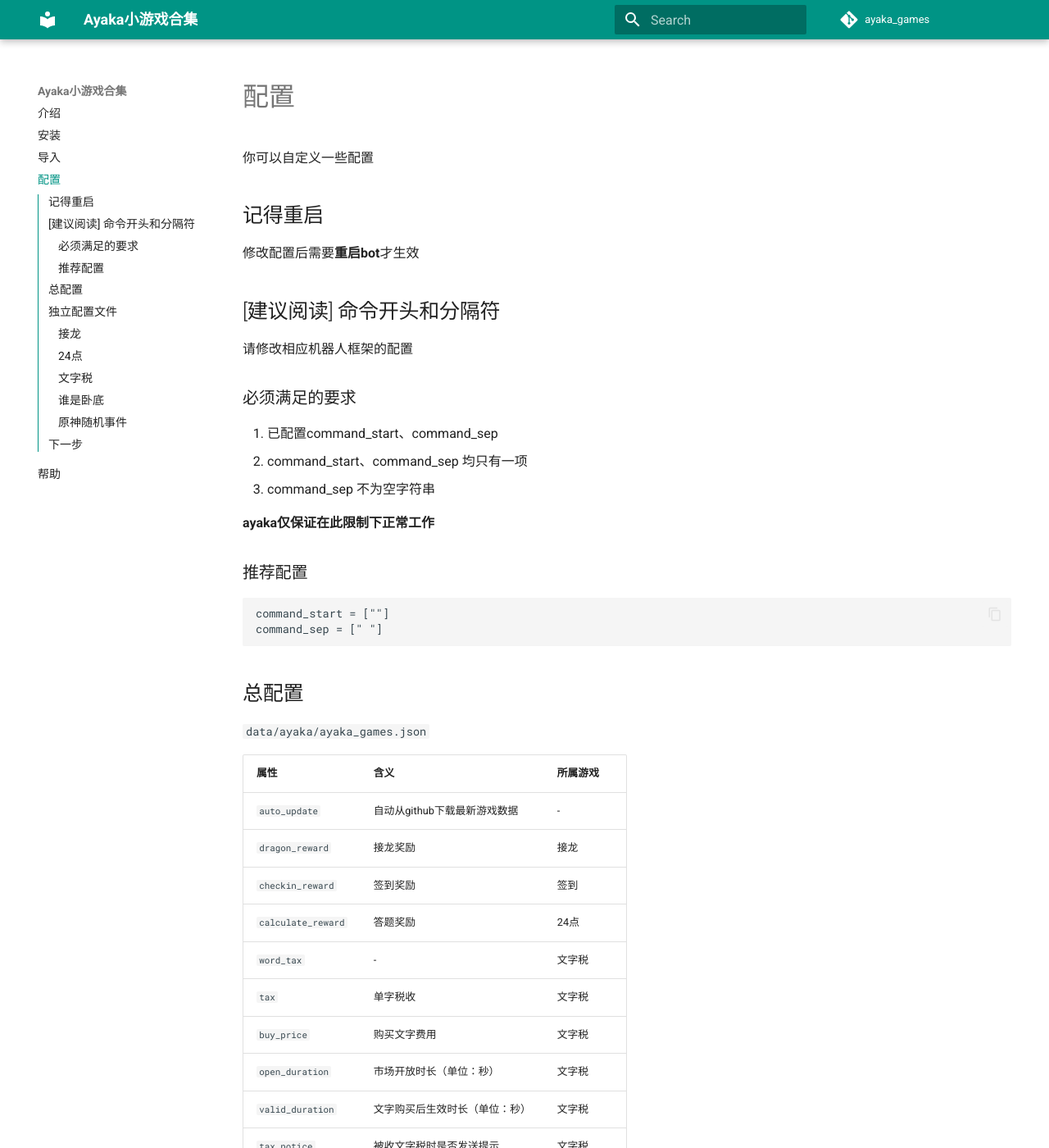
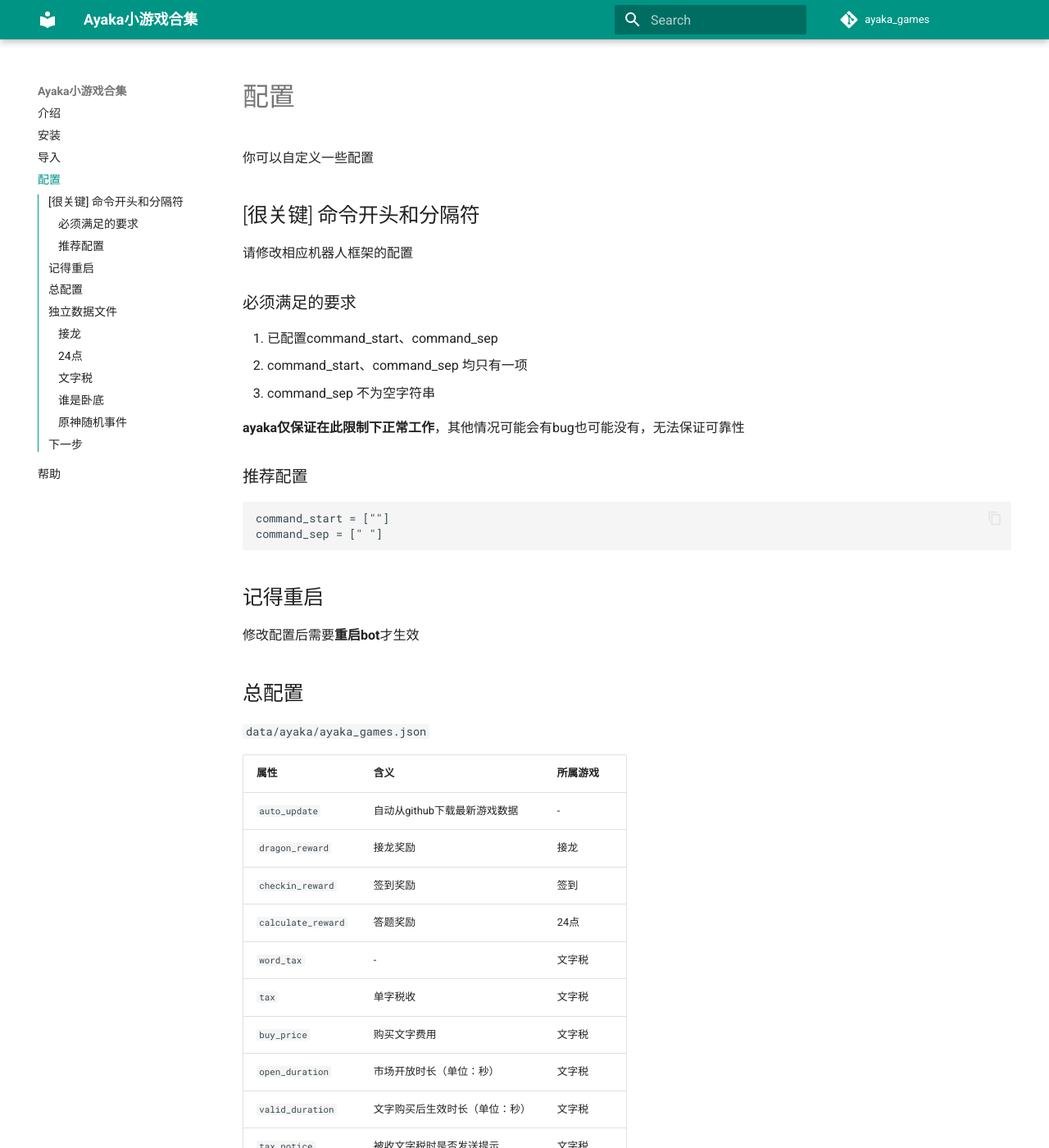
Before and after one commit to bridgeL/ayaka_games, an MkDocs documentation site: the page built from website/config.md, in a window 1280 px wide and 1400 px high. Shown: the whole window at 82% size. Built offline with MkDocs 1.6.1 and Material for MkDocs 9.7.7, drawn with Linux system fonts in a browser that asks for light colours; comment, search, counter and statistics services are not loaded.

Commit message:
优化文档中的歧义部分 #2

```diff
--- a/docs/load/index.html
+++ b/docs/load/index.html
@@ -382,9 +382,11 @@
 <ul>
 <li>从github仓库下载</li>
 <li>安装依赖<code>pip install -r requirements.txt</code></li>
-<li>将内部的<code>ayaka_games</code>文件夹放入<code>hoshino/modules</code></li>
+<li>将<code>ayaka_games/ayaka_games</code>文件夹放入<code>hoshino/modules</code></li>
 <li>在<code>hoshino/config/__bot__.py</code>中的<code>MODULES_ON</code>里，写入字符串<code>ayaka_games</code></li>
 </ul>
+<p>最终机器人目录应该是这样</p>
+<p><img alt="图片" src="https://user-images.githubusercontent.com/47290820/212525875-c72c83ae-baa1-4085-8f83-7c4a11711895.png" /></p>
 <h2 id="console">作为console程序离线运行<a class="headerlink" href="#console" title="Permanent link">&para;</a></h2>
 <div class="highlight"><pre><span></span><code># run.py
 import ayaka.adapters as cat
--- a/website/config.md
+++ b/website/config.md
@@ -1,10 +1,6 @@
 你可以自定义一些配置
 
-## 记得重启
-
-修改配置后需要**重启bot**才生效
-
-## [建议阅读] 命令开头和分隔符
+## [很关键] 命令开头和分隔符
 
 请修改相应机器人框架的配置
 
@@ -14,7 +10,7 @@
 2. command_start、command_sep 均只有一项
 3. command_sep 不为空字符串
 
-**ayaka仅保证在此限制下正常工作**
+**ayaka仅保证在此限制下正常工作**，其他情况可能会有bug也可能没有，无法保证可靠性
 
 ### 推荐配置
 
@@ -43,7 +43,7 @@ command_sep = [" "]
 | `reward`           | 奖励                           | 祈祷     |
 | `weight`           | 权重越大，随机到的可能性越大   | 祈祷     |
 
-## 独立配置文件
+## 独立数据文件
 
 ### 接龙
 
```
Also changed, not shown: other parts of website/config.md (+4 -0 lines), docs/config/index.html (+20 -20 lines), docs/search/search_index.json (+1 -1 lines), docs/sitemap.xml (+5 -5 lines), website/load.md (+5 -1 lines), 1 other file.
